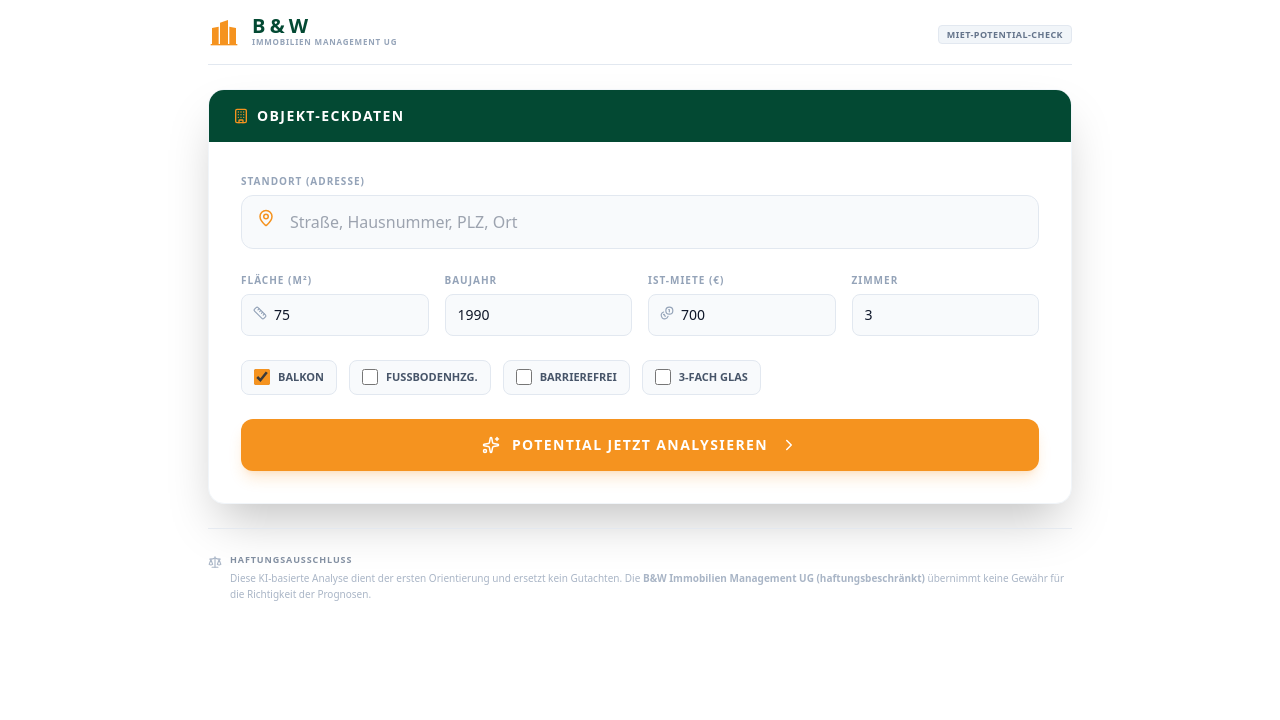
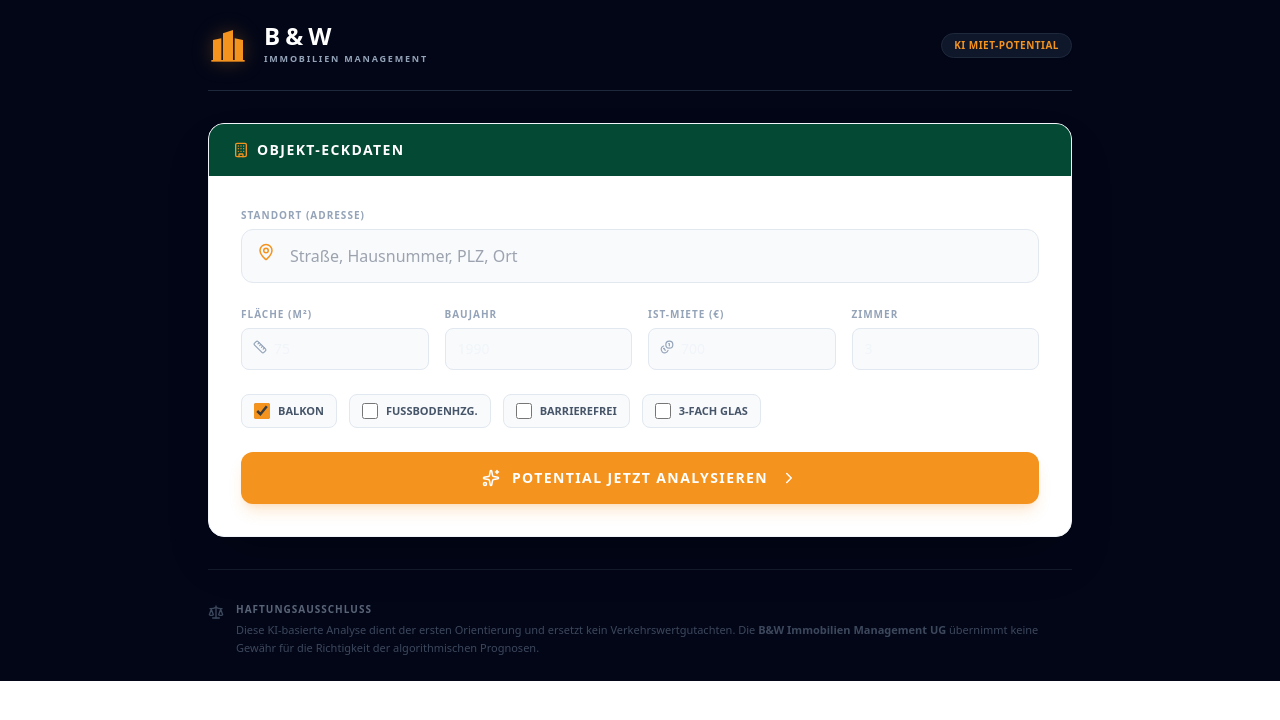
Before and after one commit to BundW32/Mietpotential, a React (Vite) app: page / in a window 1280 px wide. Shown: the top 720 px of the page. Built offline with nearby package versions, Linux system fonts and the light colour scheme.

Commit message:
Update App.tsx

```diff
--- a/App.tsx
+++ b/App.tsx
@@ -3,40 +3,64 @@ import InputForm from './components/InputForm';
 import AnalysisResults from './components/AnalysisResults';
 import { UserInput, AnalysisResult } from './types';
 import { analyzePotential } from './services/geminiService';
-import { AlertCircle, Scale, RefreshCcw } from 'lucide-react';
+import { AlertCircle, Scale, RefreshCcw, Loader2 } from 'lucide-react';
 
 const App: React.FC = () => {
+  // --- STATE ---
   const [userInput, setUserInput] = useState<UserInput | null>(null);
   const [result, setResult] = useState<AnalysisResult | null>(null);
   const [isLoading, setIsLoading] = useState(false);
   const [error, setError] = useState<string | null>(null);
 
+  // Loading Screen State
+  const [progress, setProgress] = useState(0);
+  const [loadingText, setLoadingText] = useState("Starte Analyse...");
+
   const resultsRef = useRef<HTMLDivElement>(null);
   const appRef = useRef<HTMLDivElement>(null);
 
-  // --- WORDPRESS INTEGRATION (Crucial for your site) ---
+  // --- WORDPRESS INTEGRATION ---
   useEffect(() => {
     const sendHeight = () => {
       if (appRef.current) {
         const height = appRef.current.scrollHeight;
-        // Sends the exact height to your WordPress page
         window.parent.postMessage({ type: 'setHeight', height }, '*');
       }
     };
-
-    // Check height on load, resize, and DOM changes
     sendHeight();
     window.addEventListener('resize', sendHeight);
     const observer = new ResizeObserver(sendHeight);
-    if (appRef.current) {
-      observer.observe(appRef.current);
-    }
-
+    if (appRef.current) observer.observe(appRef.current);
     return () => {
       window.removeEventListener('resize', sendHeight);
       observer.disconnect();
     };
-  }, [result, userInput, error]); // Update height whenever content changes
+  }, [result, userInput, error, isLoading, progress]); // Added progress to trigger resize during loading
+
+  // --- LOADING SIMULATION ---
+  const simulateProgress = () => {
+    setProgress(0);
+    // Determine status text based on percentage
+    const timer = setInterval(() => {
+      setProgress((prev) => {
+        if (prev >= 92) return prev; // Wait at 92% for real data
+
+        // Dynamic speed: Fast at start, slow at end
+        const remaining = 95 - prev;
+        const jump = Math.max(0.2, Math.random() * (remaining / 15));
+        const newProgress = prev + jump;
+
+        // Update Text
+        if (newProgress < 25) setLoadingText("Initialisiere KI-Modell...");
+        else if (newProgress < 50) setLoadingText("Analysiere Makro-Lage...");
+        else if (newProgress < 75) setLoadingText("Vergleiche Mietpreise in der Umgebung...");
+        else setLoadingText("Berechne Mietpotenzial & Rendite...");
+
+        return newProgress;
+      });
+    }, 150);
+    return () => clearInterval(timer);
+  };
 
   const handleAnalysis = async (data: UserInput) => {
     setIsLoading(true);
@@ -44,38 +68,51 @@ const App: React.FC = () => {
     setUserInput(data);
     setResult(null);
 
+    // Start the fake progress bar
+    const stopTimer = simulateProgress();
+
     try {
       const analysis = await analyzePotential(data);
-      setResult(analysis);
 
+      // Success! Finish the bar
+      stopTimer();
+      setProgress(100);
+      setLoadingText("Analyse erfolgreich abgeschlossen!");
+
+      // Small delay to let user see 100%
       setTimeout(() => {
-        resultsRef.current?.scrollIntoView({ behavior: 'smooth', block: 'start' });
-      }, 300);
+        setResult(analysis);
+        setIsLoading(false);
+        // Scroll to results
+        setTimeout(() => {
+          resultsRef.current?.scrollIntoView({ behavior: 'smooth', block: 'start' });
+        }, 100);
+      }, 600);
 
     } catch (err: any) {
+      stopTimer();
       console.error("App Error:", err);
       let msg = "Die Analyse konnte nicht abgeschlossen werden.";
       if (err.message?.includes("500") || err.message?.includes("Internal Server Error")) {
-        msg = "Der Analyse-Server ist momentan überlastet. Bitte versuchen Sie es in wenigen Sekunden erneut.";
+        msg = "Der Server ist überlastet. Bitte versuchen Sie es gleich noch einmal.";
       } else if (err.message) {
         msg = err.message;
       }
       setError(msg);
-    } finally {
       setIsLoading(false);
     }
   };
 
   return (
-    // 'overflow-hidden' ensures no scrollbars appear inside the frame
-    <div ref={appRef} className="w-full bg-transparent text-slate-900 font-sans selection:bg-[#f5931f]/30 overflow-hidden">
-      <div className="max-w-4xl mx-auto px-4 py-4 space-y-6">
+    // DARK MODE: bg-slate-950 and text-slate-100
+    <div ref={appRef} className="w-full bg-slate-950 text-slate-100 font-sans selection:bg-[#f5931f]/30 overflow-hidden min-h-[600px]">
+      <div className="max-w-4xl mx-auto px-4 py-6 space-y-8">
 
-        {/* Header */}
-        <div className="flex items-center justify-between gap-4 border-b border-slate-200 pb-4">
-          <div className="flex items-center gap-3">
-            <div className="h-8 w-8">
-               <svg viewBox="0 0 120 100" fill="none" xmlns="http://www.w3.org/2000/svg" className="h-full w-full">
+        {/* Header - Optimized for Dark Mode */}
+        <div className="flex items-center justify-between gap-4 border-b border-slate-800 pb-6">
+          <div className="flex items-center gap-4">
+            <div className="h-10 w-10">
+               <svg viewBox="0 0 120 100" fill="none" xmlns="http://www.w3.org/2000/svg" className="h-full w-full drop-shadow-[0_0_10px_rgba(245,147,31,0.3)]">
                   <path d="M45 15 L75 5 L75 95 H45 V15 Z" fill="#f5931f" />
                   <path d="M15 35 L40 30 V95 H15 V35 Z" fill="#f5931f" />
                   <path d="M80 30 L105 35 V95 H80 V30 Z" fill="#f5931f" />
@@ -83,57 +120,91 @@ const App: React.FC = () => {
                </svg>
             </div>
             <div>
-              <h1 className="text-xl font-black text-[#034933] leading-none uppercase tracking-tight">B & W</h1>
-              <p className="text-[8px] font-black text-slate-400 uppercase tracking-widest">Immobilien Management UG</p>
+              <h1 className="text-2xl font-black text-white leading-none uppercase tracking-tight">B & W</h1>
+              <p className="text-[9px] font-bold text-slate-400 uppercase tracking-[0.2em] mt-1">Immobilien Management</p>
             </div>
           </div>
           <div className="hidden sm:block">
-            <span className="inline-block px-2 py-0.5 bg-slate-100 rounded text-[9px] font-black text-slate-500 uppercase tracking-wider border border-slate-200">
-              Miet-Potential-Check
+            <span className="inline-block px-3 py-1 bg-slate-900 rounded-full text-[10px] font-bold text-[#f5931f] uppercase tracking-wider border border-slate-800 shadow-sm">
+              KI Miet-Potential
             </span>
           </div>
         </div>
 
-        {/* Input Form */}
-        <section className="animate-in fade-in slide-in-from-top-2 duration-500">
-          <InputForm isLoading={isLoading} onSubmit={handleAnalysis} />
-        </section>
+        {/* --- MAIN CONTENT AREA --- */}
+
+        {isLoading ? (
+          /* DARK LOADING SCREEN */
+          <div className="bg-slate-900/50 rounded-2xl border border-slate-800 p-12 flex flex-col items-center justify-center min-h-[400px] animate-in fade-in zoom-in-95 duration-500">
+
+            {/* Progress Circle & Text */}
+            <div className="relative mb-8">
+               <div className="h-24 w-24 rounded-full border-4 border-slate-800"></div>
+               <div className="absolute inset-0 h-24 w-24 rounded-full border-4 border-[#f5931f] border-t-transparent animate-spin"></div>
+               <div className="absolute inset-0 flex items-center justify-center">
+                  <span className="text-xl font-bold text-white tabular-nums">{Math.round(progress)}%</span>
+               </div>
+            </div>
+
+            <h3 className="text-xl font-bold text-white mb-2 animate-pulse text-center">
+              {loadingText}
+            </h3>
+
+            {/* Linear Bar */}
+            <div className="w-full max-w-xs h-1.5 bg-slate-800 rounded-full overflow-hidden mt-6">
+              <div
+                className="h-full bg-gradient-to-r from-[#f5931f] to-orange-400 transition-all duration-300 ease-out shadow-[0_0_10px_#f5931f]"
+                style={{ width: `${progress}%` }}
+              ></div>
+            </div>
+
+            <p className="text-xs text-slate-500 mt-6 text-center max-w-sm leading-relaxed">
+              Wir analysieren Echtzeit-Datenquellen für Ihren Standort. <br/> Dies kann einen Moment dauern.
+            </p>
+          </div>
+
+        ) : (
+          /* INPUT FORM */
+          <section className="animate-in fade-in slide-in-from-top-4 duration-500">
+            <InputForm isLoading={isLoading} onSubmit={handleAnalysis} />
+          </section>
+        )}
 
         {/* Error Message */}
         {error && (
-          <div className="bg-red-50 border border-red-200 p-4 rounded-xl flex items-start gap-3 animate-in fade-in shadow-sm">
+          <div className="bg-red-950/30 border border-red-900/50 p-4 rounded-xl flex items-start gap-3 animate-in fade-in shadow-lg">
             <AlertCircle className="text-red-500 shrink-0 mt-0.5" size={18} />
             <div className="flex-1">
-              <h3 className="font-bold text-red-800 text-[10px] uppercase tracking-wider">Fehler</h3>
-              <p className="text-red-600 text-xs mt-0.5">{error}</p>
+              <h3 className="font-bold text-red-400 text-[10px] uppercase tracking-wider">Analyse Fehler</h3>
+              <p className="text-red-200/80 text-xs mt-1">{error}</p>
               <button
                 onClick={() => userInput && handleAnalysis(userInput)}
-                className="mt-2 flex items-center gap-1 text-[9px] font-black uppercase tracking-widest text-red-700 hover:text-red-900 underline"
+                className="mt-3 flex items-center gap-2 text-[10px] font-bold uppercase tracking-widest text-white bg-red-600/80 px-3 py-1.5 rounded hover:bg-red-500 transition-colors"
               >
-                <RefreshCcw size={12} /> Neu laden
+                <RefreshCcw size={12} /> Erneut versuchen
               </button>
             </div>
           </div>
         )}
 
         {/* Results */}
-        <div ref={resultsRef} className="scroll-mt-4">
-          {result && userInput && (
-            <div className="animate-in fade-in slide-in-from-bottom-4 duration-700">
+        <div ref={resultsRef} className="scroll-mt-8">
+          {result && userInput && !isLoading && (
+            <div className="animate-in fade-in slide-in-from-bottom-8 duration-700">
                <AnalysisResults result={result} input={userInput} />
             </div>
           )}
         </div>
 
-        {/* Disclaimer */}
-        <div className="mt-8 pt-6 border-t border-slate-200 space-y-3 opacity-80">
-          <div className="flex items-start gap-2 text-slate-400">
-            <Scale size={14} className="shrink-0 mt-0.5" />
+        {/* Disclaimer - Dark Mode */}
+        <div className="mt-12 pt-8 border-t border-slate-800 space-y-4 opacity-60 hover:opacity-100 transition-opacity">
+          <div className="flex items-start gap-3 text-slate-500">
+            <Scale size={16} className="shrink-0 mt-0.5" />
             <div className="space-y-1">
-              <h4 className="text-[9px] font-black uppercase tracking-widest text-slate-500">Haftungsausschluss</h4>
-              <p className="text-[10px] leading-relaxed">
-                Diese KI-basierte Analyse dient der ersten Orientierung und ersetzt kein Gutachten.
-                Die <strong>B&W Immobilien Management UG (haftungsbeschränkt)</strong> übernimmt keine Gewähr für die Richtigkeit der Prognosen.
+              <h4 className="text-[10px] font-bold uppercase tracking-widest text-slate-400">Haftungsausschluss</h4>
+              <p className="text-[11px] leading-relaxed text-slate-500">
+                Diese KI-basierte Analyse dient der ersten Orientierung und ersetzt kein Verkehrswertgutachten.
+                Die <strong>B&W Immobilien Management UG</strong> übernimmt keine Gewähr für die Richtigkeit der algorithmischen Prognosen.
               </p>
             </div>
           </div>
```
